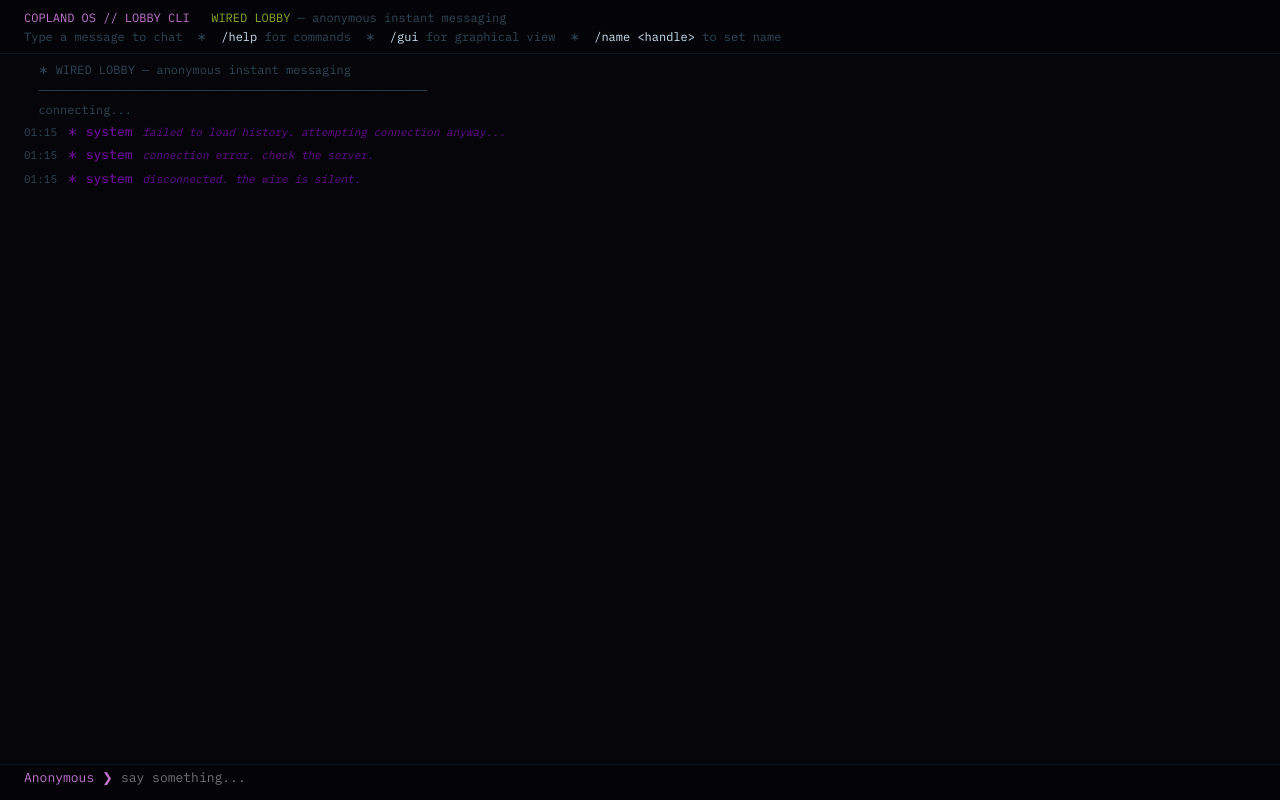
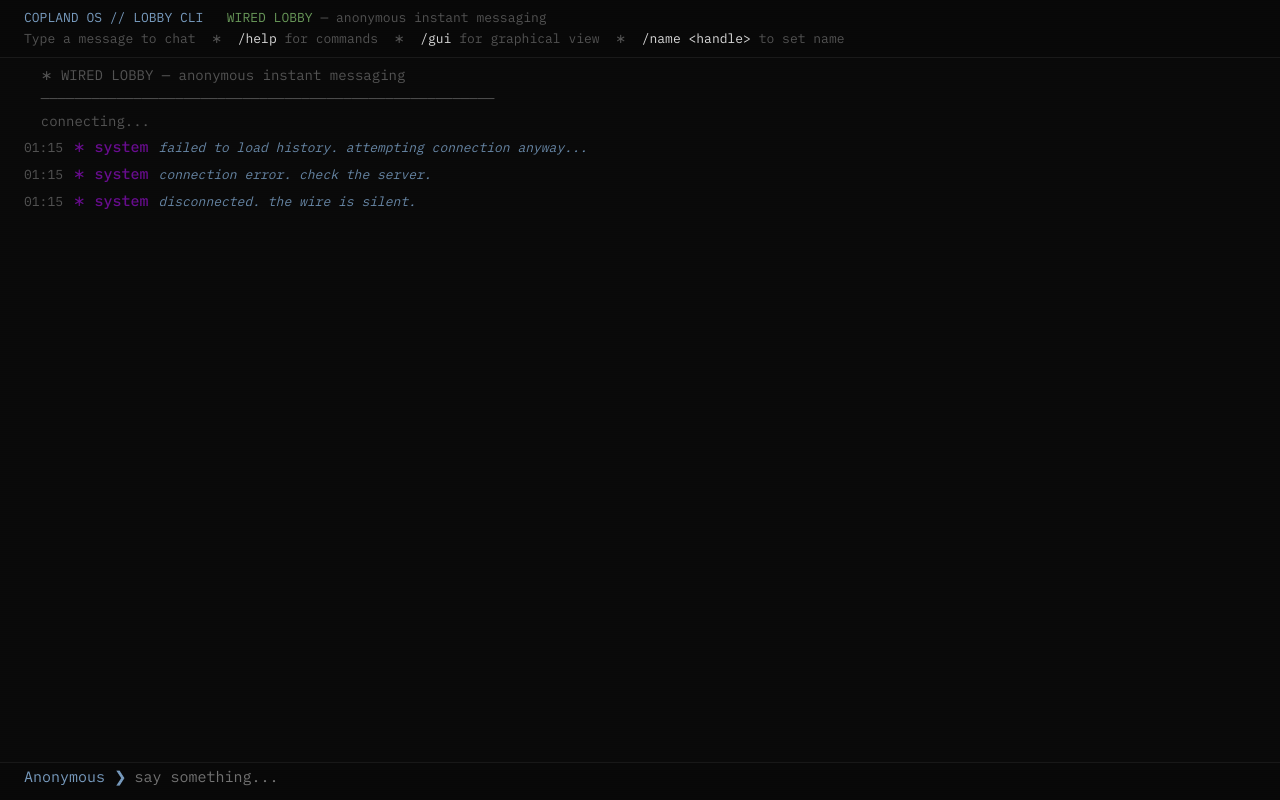
Before and after one commit to tsiyukino/Wired, a website: page lobby/cli.html in a window 1280 px wide. Drawn offline with Linux system fonts and the light colour scheme; no server answers.

Commit message:
cli update

```diff
--- a/lobby/cli.html
+++ b/lobby/cli.html
@@ -11,9 +11,9 @@
 
 html, body {
   width:100%; height:100%;
-  background: #06060a;
+  background: #0a0a0a;
   font-family: 'IBM Plex Mono', monospace;
-  color: #a8c0d8;
+  color: #b0b0b0;
   overflow: hidden;
 }
 
@@ -23,13 +23,13 @@ body::before {
 }
 
 :root {
-  --fg:     #a8c0d8;
-  --dim:    #304858;
-  --bright: #d0e8f8;
-  --accent: #c677d3;
-  --green:  #89ad25;
-  --red:    #b30000;
-  --sys:    #6a0d91;
+  --fg:     #b0b0b0;
+  --dim:    #555555;
+  --bright: #e0e0e0;
+  --accent: #7a9ec2;
+  --green:  #6a9a5a;
+  --red:    #9a4a4a;
+  --sys:    #6a8aaa;
 }
 
 #app { width:100%; height:100%; display:flex; flex-direction:column; position:relative; z-index:10; }
@@ -37,31 +37,31 @@ body::before {
 /* Banner */
 #banner {
   padding: 8px 24px 7px;
-  border-bottom: 1px solid #0a1420;
-  background: rgba(6,6,10,0.97);
-  flex-shrink:0; font-size:12px; line-height:1.6; white-space:pre;
-  color: #304858;
+  border-bottom: 1px solid #1a1a1a;
+  background: rgba(10,10,10,0.97);
+  flex-shrink:0; font-size:13px; line-height:1.6; white-space:pre;
+  color: var(--dim);
 }
 
 /* Messages */
 #msg-out {
   flex:1; overflow-y:auto; padding: 6px 24px;
-  background: rgba(6,6,10,0.92);
-  scrollbar-width:thin; scrollbar-color:#2a1a3a transparent;
+  background: rgba(10,10,10,0.92);
+  scrollbar-width:thin; scrollbar-color:#333 transparent;
 }
 
 .msg-ln {
-  display:flex; gap:10px; font-size:13px;
+  display:flex; gap:10px; font-size:15px;
   line-height:1.8; min-height:1.8em; align-items:baseline;
 }
-.ml-time  { color:#304858; font-size:11px; flex-shrink:0; white-space:nowrap; }
+.ml-time  { color:var(--dim); font-size:13px; flex-shrink:0; white-space:nowrap; }
 .ml-name  { font-weight:500; flex-shrink:0; white-space:nowrap; }
 .ml-text  { color:var(--fg); word-break:break-word; }
-.ml-text.sys { color:var(--sys); font-style:italic; font-size:11px; }
+.ml-text.sys { color:var(--sys); font-style:italic; font-size:13px; }
 .ml-mention { color:var(--red); font-weight:500; }
 
 .info-ln {
-  display:block; font-size:12px; line-height:1.65;
+  display:block; font-size:14px; line-height:1.65;
   color:var(--dim); white-space:pre-wrap;
 }
 
@@ -69,15 +69,15 @@ body::before {
 #input-row {
   display:flex; align-items:center;
   padding: 4px 24px 14px;
-  border-top: 1px solid #0a1420;
-  background: rgba(6,6,10,0.97);
+  border-top: 1px solid #1a1a1a;
+  background: rgba(10,10,10,0.97);
   flex-shrink:0; gap:8px;
 }
-#name-lbl { color:var(--accent); font-size:13px; white-space:nowrap; flex-shrink:0; }
+#name-lbl { color:var(--accent); font-size:15px; white-space:nowrap; flex-shrink:0; }
 #cli-in {
   flex:1; background:none; border:none;
   color:var(--bright);
-  font-family:'IBM Plex Mono',monospace; font-size:13px;
+  font-family:'IBM Plex Mono',monospace; font-size:15px;
   outline:none; caret-color:var(--accent);
 }
 </style>
@@ -85,8 +85,8 @@ body::before {
 <body>
 <div id="app">
 
-  <div id="banner"><span style="color:#c677d3;">COPLAND OS // LOBBY CLI</span>   <span style="color:#89ad25;">WIRED LOBBY</span> — anonymous instant messaging
-Type a message to chat  ∗  <span style="color:#d0e8f8;">/help</span> for commands  ∗  <span style="color:#d0e8f8;">/gui</span> for graphical view  ∗  <span style="color:#d0e8f8;">/name &lt;handle&gt;</span> to set name</div>
+  <div id="banner"><span style="color:#7a9ec2;">COPLAND OS // LOBBY CLI</span>   <span style="color:#6a9a5a;">WIRED LOBBY</span> — anonymous instant messaging
+Type a message to chat  ∗  <span style="color:#e0e0e0;">/help</span> for commands  ∗  <span style="color:#e0e0e0;">/gui</span> for graphical view  ∗  <span style="color:#e0e0e0;">/name &lt;handle&gt;</span> to set name</div>
 
   <div id="msg-out"></div>
 
```
Also changed, not shown: board/cli.html (+29 -29 lines).
